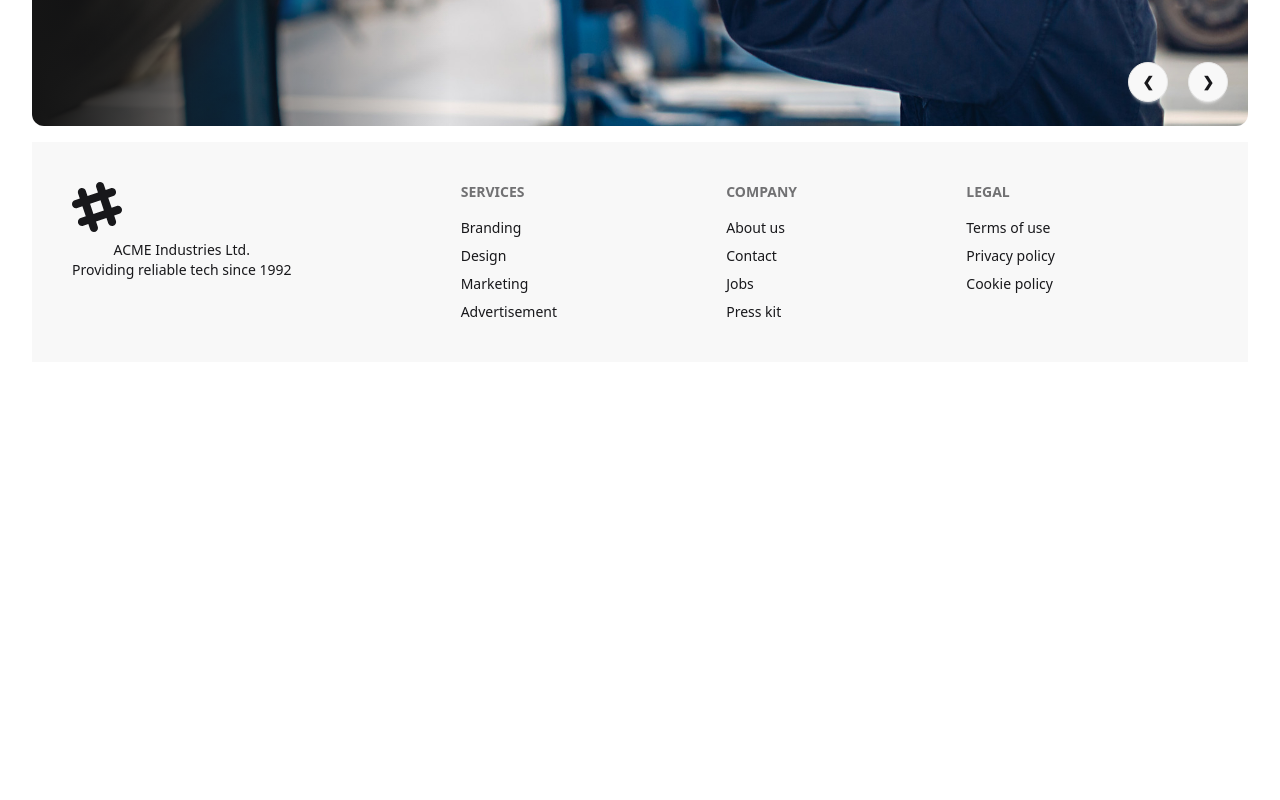
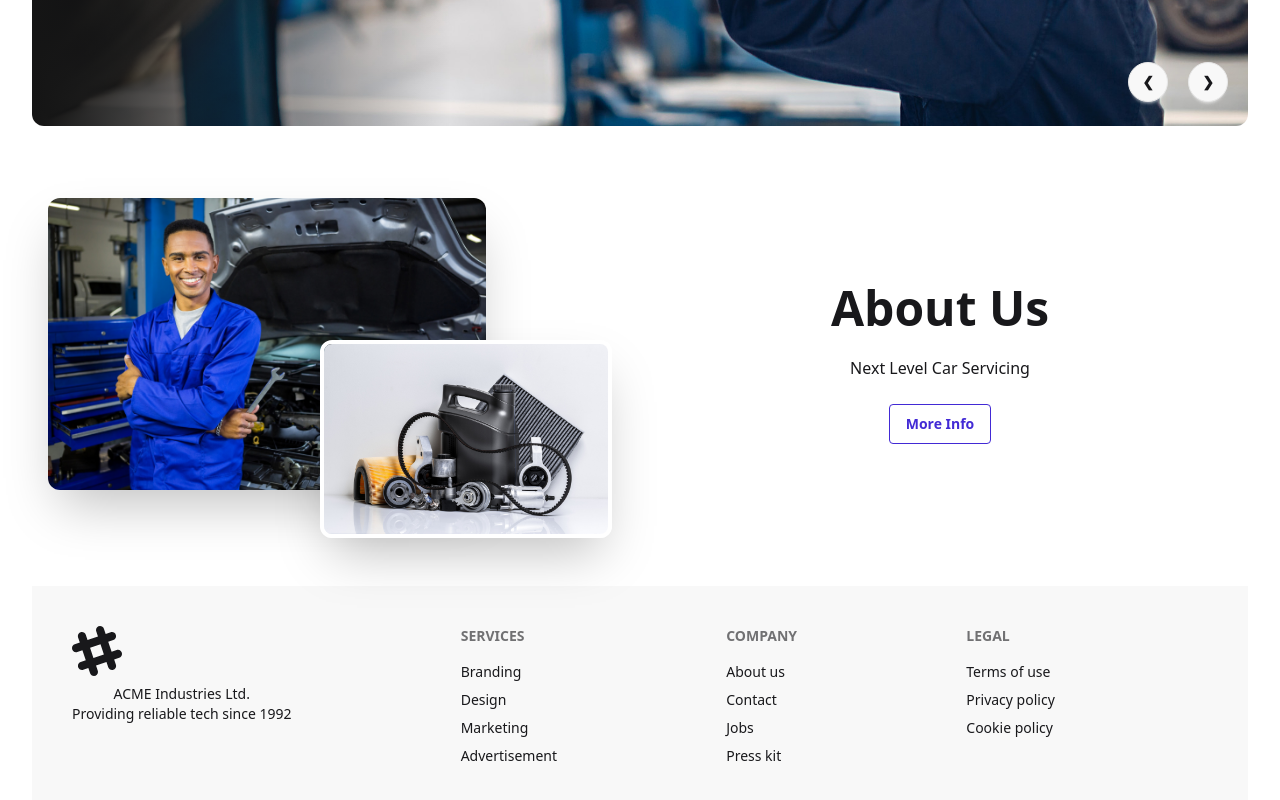
Before and after one commit to aaaziim/car-doctor-client, a React (Vite) app: page / in a window 1280 px wide. Shown: the part 837-1637 px from the top of the page. Before the commit the page ends 1231 px from the top, so only its background shows below. Built offline with nearby package versions, Linux system fonts and the light colour scheme.

Commit message:
About Section Designed

```diff
--- /dev/null
+++ b/src/Pages/Home/About/About.jsx
@@ -0,0 +1,27 @@
+import React from 'react';
+import img1 from "../../../assets/images/about_us/person.jpg"
+import img2 from "../../../assets/images/about_us/parts.jpg"
+
+const About = () => {
+    return (
+        <div className="hero my-10 ">
+  <div className="hero-content flex-col space-y-10 lg:flex-row">
+    <div className='lg:w-1/2 relative'>
+    <img
+      src={img1} className='w-3/4 rounded-xl shadow-2xl' />
+      <img
+      src={img2} className='w-1/2 rounded-xl shadow-2xl border-4 border-white  absolute right-5 -bottom-12' />
+    </div>
+    <div className='lg:w-1/2'>
+      <h1 className="text-5xl font-bold">About Us</h1>
+      <p className="py-6">
+       Next Level Car Servicing
+      </p>
+      <button className="btn btn-primary btn-outline">More Info</button>
+    </div>
+  </div>
+</div>
+    );
+};
+
+export default About;
--- a/src/Pages/Home/Home.jsx
+++ b/src/Pages/Home/Home.jsx
@@ -1,10 +1,12 @@
 import React from 'react';
 import HeroSlider from '../Shared/HeroSlider';
+import About from './About/About';
 
 const Home = () => {
     return (
         <div>
            <HeroSlider></HeroSlider>
+           <About></About>
         </div>
     );
 };
```
